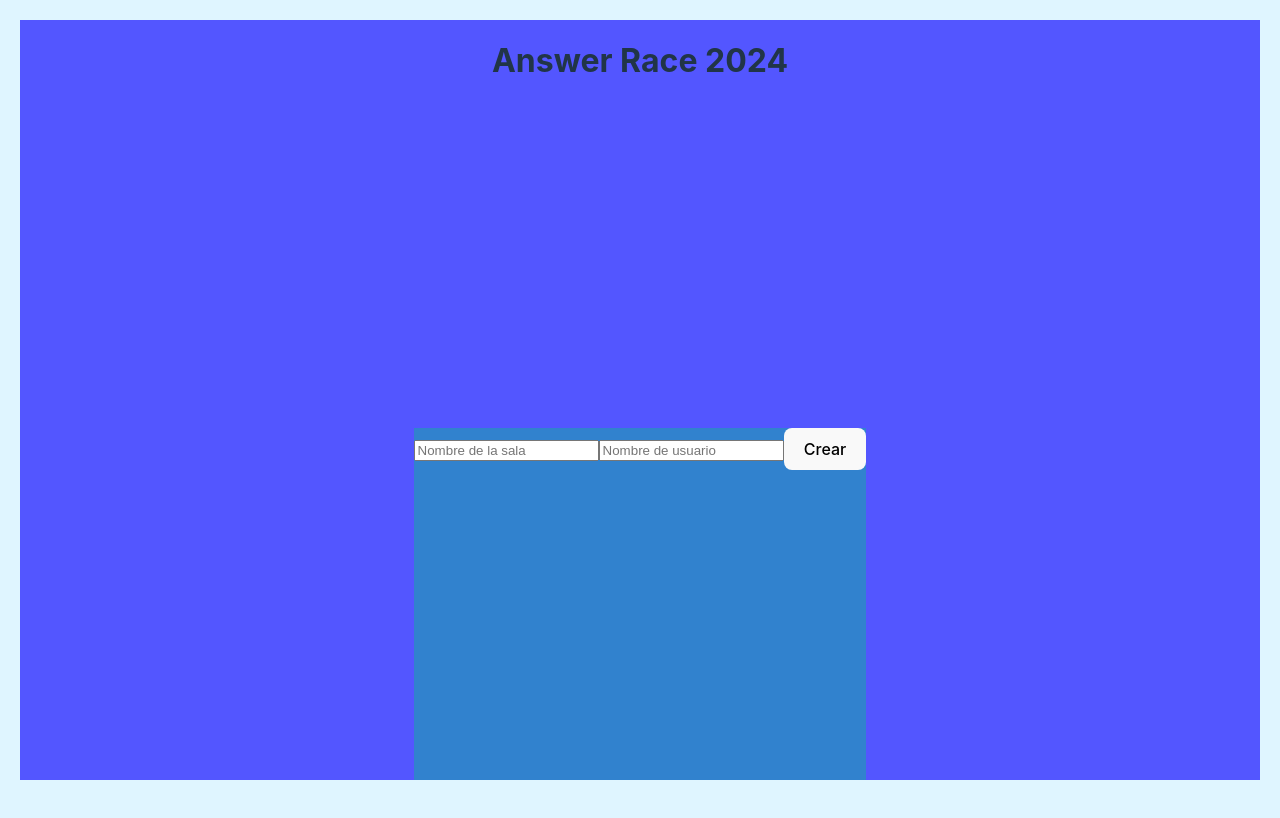
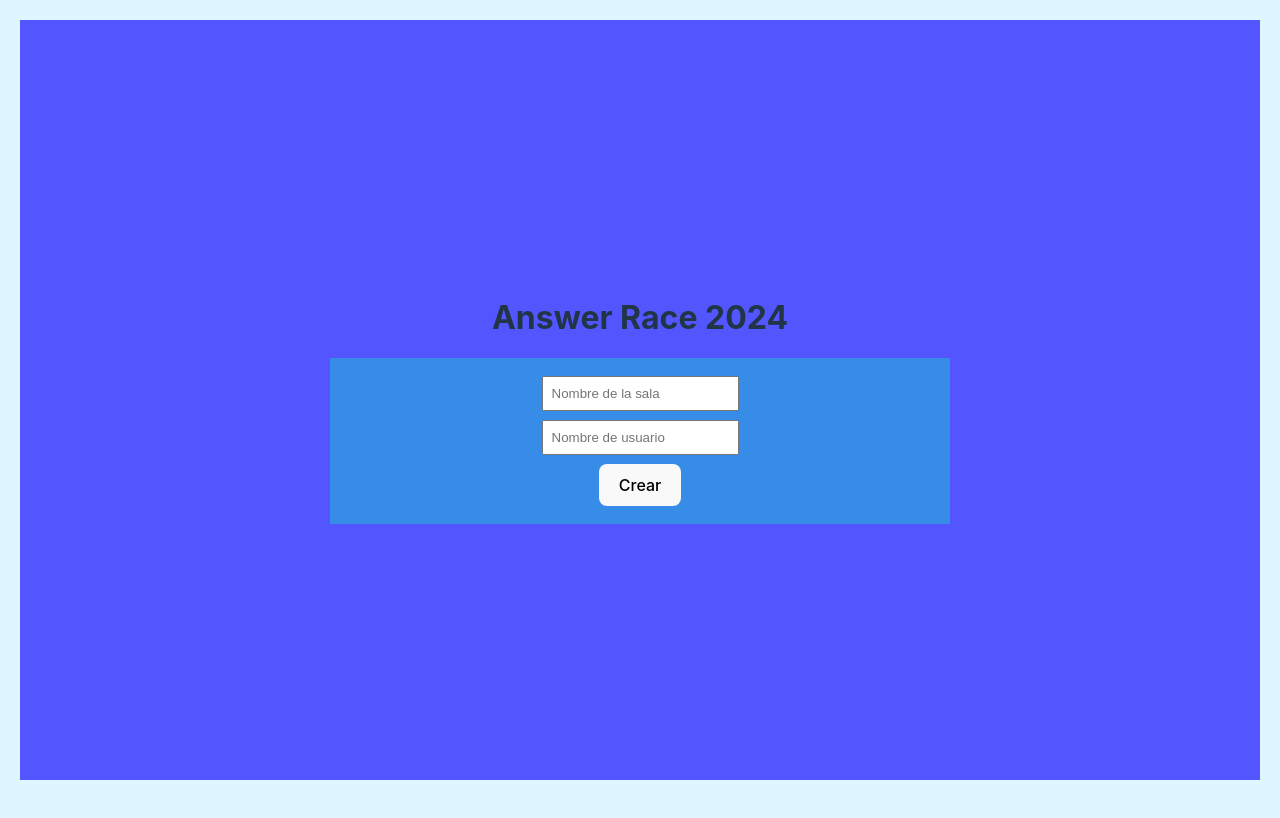
Before and after one commit to DevPioneers2024/DevQuiz-Front, a React (Vite) app: page /CreateHall in a window 1280 px wide. Shown: the top 818 px of the page. Built offline with nearby package versions, Linux system fonts and the light colour scheme.

Commit message:
format and style createRoomForm

```diff
--- a/src/pages/CreateHall.jsx
+++ b/src/pages/CreateHall.jsx
@@ -1,5 +1,5 @@
 import { CreateRoomForm } from "../components/CreateRoom/CreateRoomForm"
-import style from '../sass/Gameroom.module.sass'
+import style from '../sass/CreateHall.module.sass'
 
 const CreateHall = () => {
   return (
--- a/src/sass/CreateHall.module.sass
+++ b/src/sass/CreateHall.module.sass
@@ -8,5 +8,27 @@ $blue-600: #3182ce
 $red-500: #f56565
 $red-600: #e53e3e
 
+.container
+    height: 95vh
+    background-color: $color-primary
+    display: flex
+    flex-direction: column
+    justify-content: center
+    align-items: center
+
+
 .wrapper
-    background-color: $blue-600
+    background-color: $color-secondary
+    width: 50%
+    height: auto
+
+    form
+        display: flex
+        flex-direction: column
+        justify-content: center
+        align-items: center
+        padding: 18px
+
+        Input
+            padding: 8px
+            margin-bottom: 9px
```
